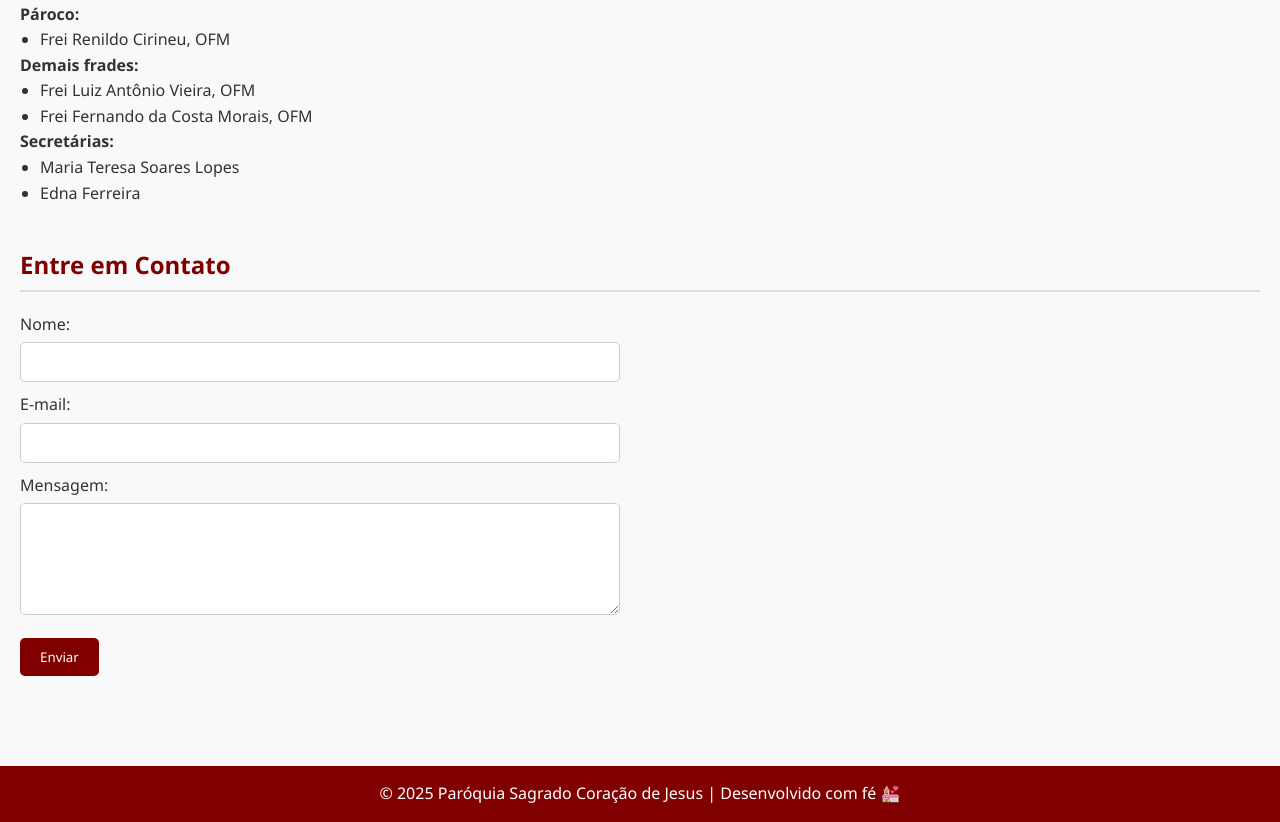
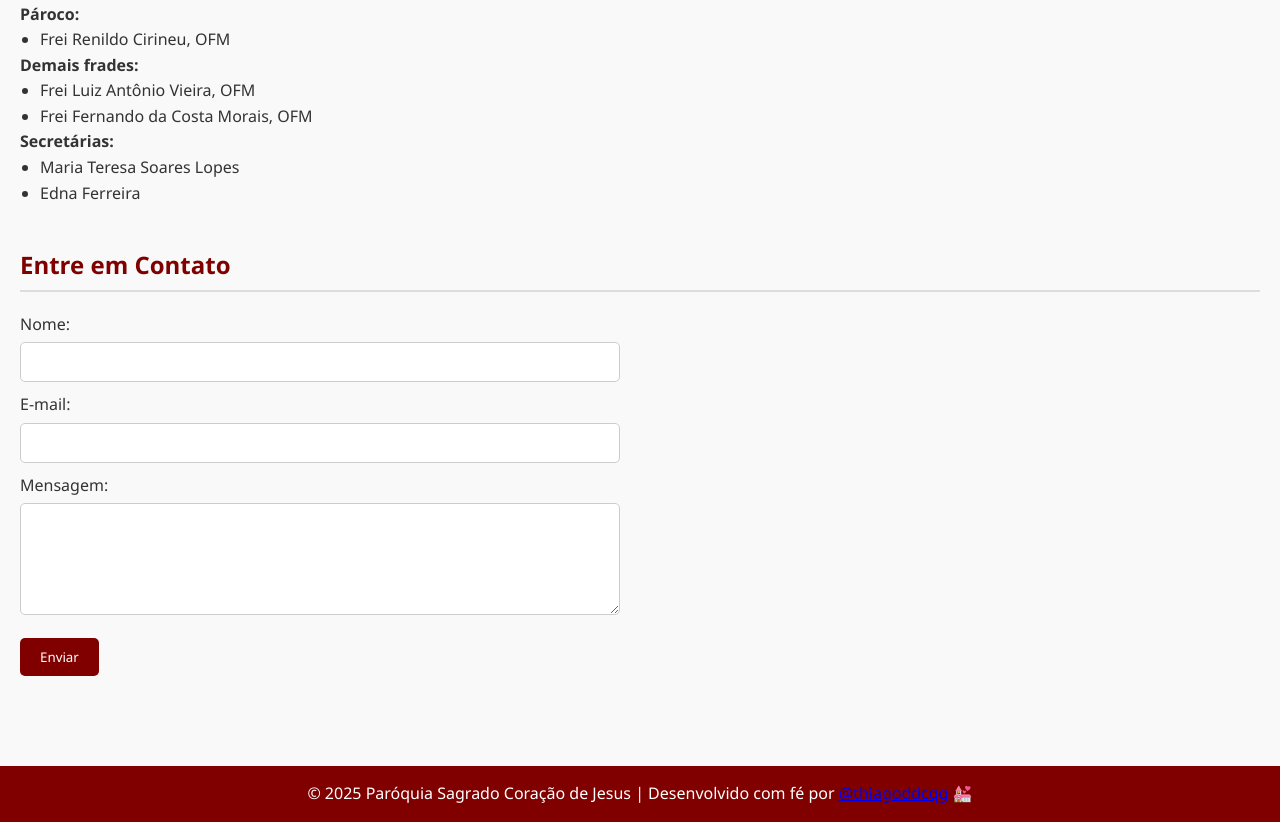
Before and after one commit to thiagoddcqg/pscj-pires-do-rio-site, a plain HTML site: page index.html in a window 1280 px wide. Shown: the part 590-1412 px from the top of the page. Drawn offline with Linux system fonts and the light colour scheme.

Commit message:
Update index.html

```diff
--- a/index.html
+++ b/index.html
@@ -201,7 +201,7 @@
 
   <!-- RODAPÉ -->
   <footer>
-    &copy; 2025 Paróquia Sagrado Coração de Jesus | Desenvolvido com fé 💒
+    &copy; 2025 Paróquia Sagrado Coração de Jesus | Desenvolvido com fé por <a href="https://github.com/thiagoddcqg" target="_blank">@thiagoddcqg</a> 💒
   </footer>
 
   <!-- SCRIPT -->
```
